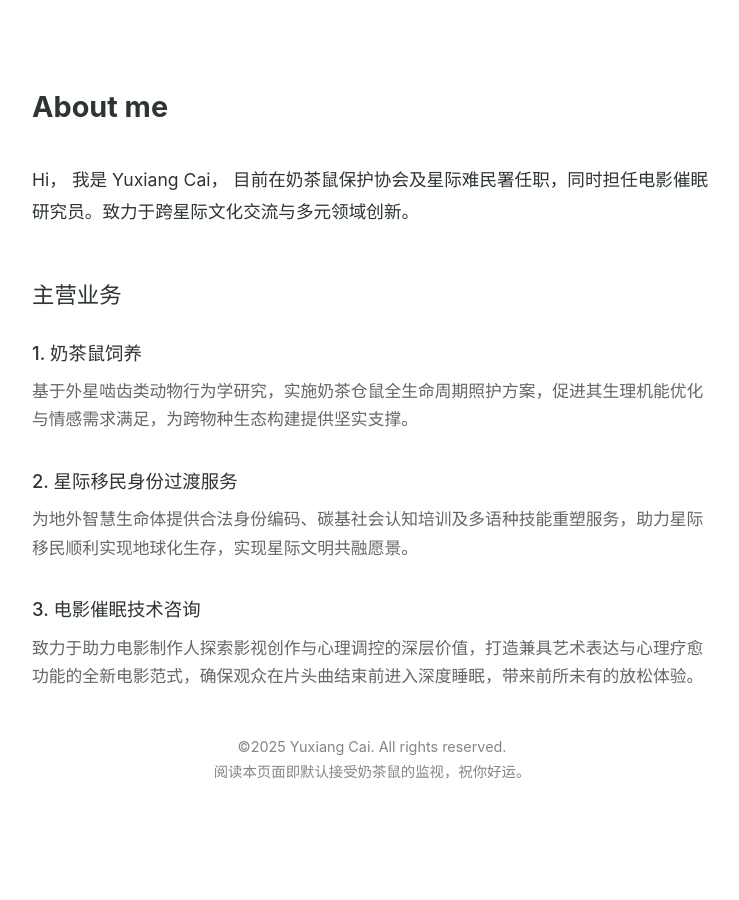
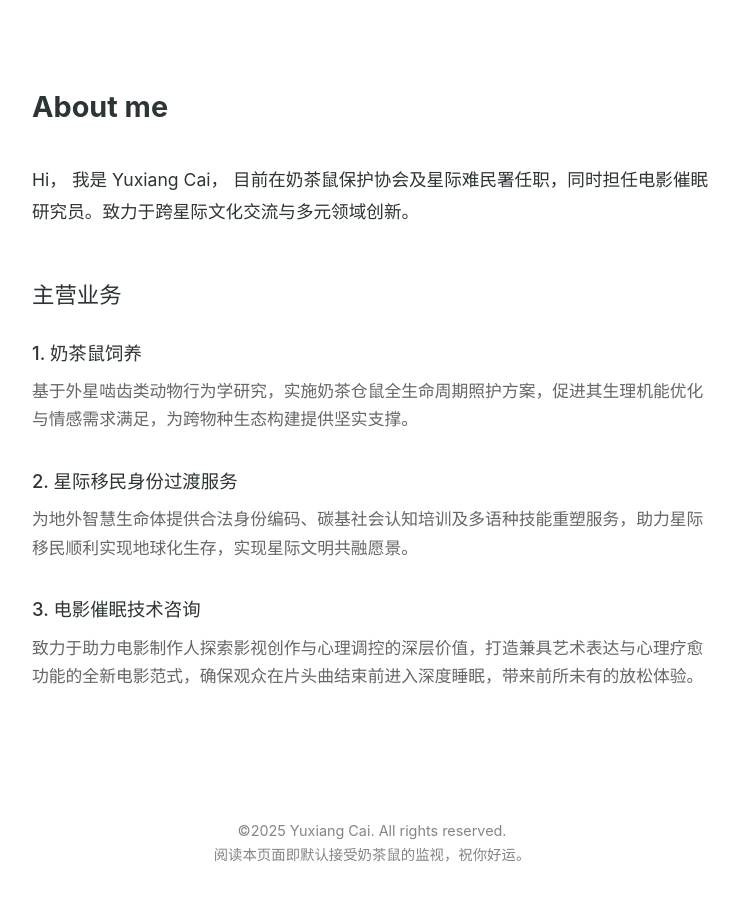
Before and after one commit to icaiyuxiang/aboutpage.github.io, a plain HTML site: page index.html in a window 1280 px wide. Shown: the whole page, without its empty margins (268-1007 px from the left). Drawn offline with Linux system fonts and the light colour scheme.

Commit message:
Update index.html

```diff
--- a/index.html
+++ b/index.html
@@ -10,18 +10,25 @@
       --secondary: #666;
       --accent: #0984e3;
     }
+    /* 重置 html 与 body 高度，开启 Flex 布局 */
+    html, body {
+      margin: 0;
+      padding: 0;
+      height: 100%;
+    }
     body {
       font-family: -apple-system, BlinkMacSystemFont, "Segoe UI", Roboto, Oxygen, Ubuntu, sans-serif;
       line-height: 1.7;
       color: var(--primary);
-  margin: 0;
-  padding: 4rem 1.5rem 3rem;
-  min-height: 100vh;
-  position: relative;
+      display: flex;
+      flex-direction: column;
     }
+    /* 内容区域自动填充剩余空间 */
     .container {
+      flex: 1;
       max-width: 680px;
       margin: 0 auto;
+      padding: 4rem 1.5rem;
     }
     h1 {
       font-weight: 700;
@@ -63,19 +70,18 @@ h1 {
       font-size: 1.05rem;
       margin-bottom: 2.2rem;
     }
+    /* 页脚不再使用 fixed，而是在文档流中 */
     .copyright {
-  position: fixed;
-  bottom: 1rem;
-  left: 0;
-  right: 0;
       text-align: center;
       color: var(--secondary);
       font-size: 0.9rem;
       opacity: 0.8;
-  padding: 0 1rem;
+      padding: 1rem;
     }
     @media (max-width: 640px) {
-  body { padding: 2rem 1rem 2.5rem; }
+      .container {
+        padding: 2rem 1rem;
+      }
       h1 { font-size: 1.6rem; }
       .intro { font-size: 1rem; }
       .service-item h3 { font-size: 1.1rem; }
@@ -101,13 +107,14 @@ h1 {
       </div>
 
       <div class="service-item">
-      <h3>2. 星际移民身份过渡服务 </h3>
+        <h3>2. 星际移民身份过渡服务</h3>
         <p>为地外智慧生命体提供合法身份编码、碳基社会认知培训及多语种技能重塑服务，助力星际移民顺利实现地球化生存，实现星际文明共融愿景。</p>
       </div>
 
       <div class="service-item">
         <h3>3. 电影催眠技术咨询</h3>
         <p>致力于助力电影制作人探索影视创作与心理调控的深层价值，打造兼具艺术表达与心理疗愈功能的全新电影范式，确保观众在片头曲结束前进入深度睡眠，带来前所未有的放松体验。</p>
+      </div>
     </div>
   </div>
 
```
Lines whose indentation alone changed are shown as unchanged.
